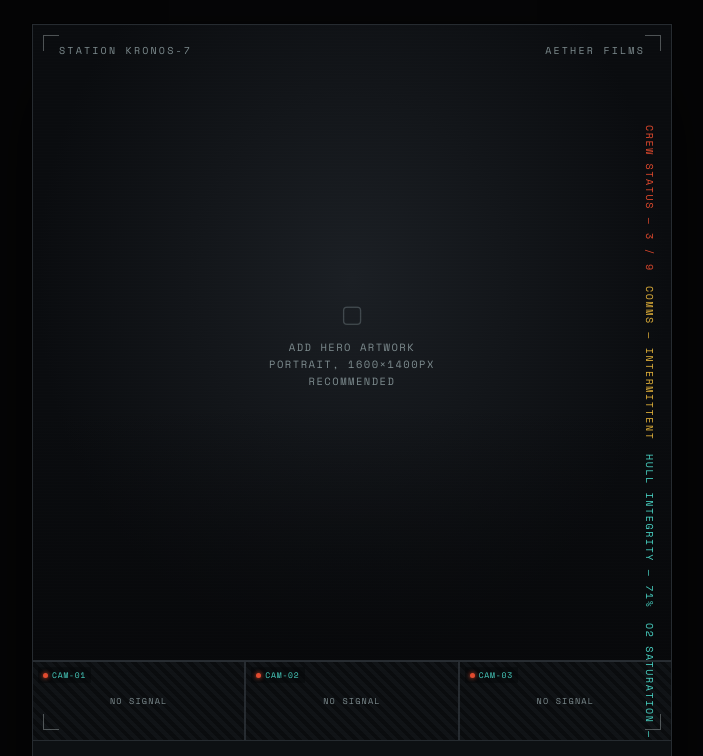
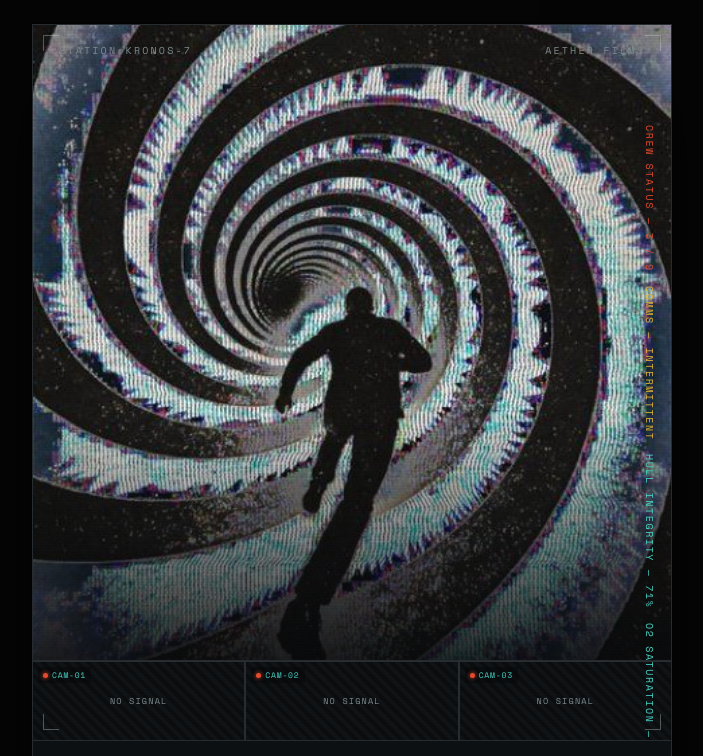
Before and after one commit to abhisek-m/movie_poster, a plain HTML site: page index.html in a window 1280 px wide. Shown: the top 756 px of the page, without its empty margins (288-991 px from the left). Drawn offline with nearby package versions, Linux system fonts and the light colour scheme.

Commit message:
Update index.html

```diff
--- a/index.html
+++ b/index.html
@@ -24,7 +24,7 @@
             <span class="fallback-text">Add hero artwork<br>portrait, 1600×1400px recommended</span>
           </div>
           <!-- ADD YOUR MAIN IMAGE — set src -->
-          <img class="grid-img" src="" alt="Orbital Decay hero artwork">
+          <img class="grid-img" src="space_tunnel_run.jpg" alt="Orbital Decay hero artwork">
           <div class="main-scrim"></div>
         </div>
 
```
